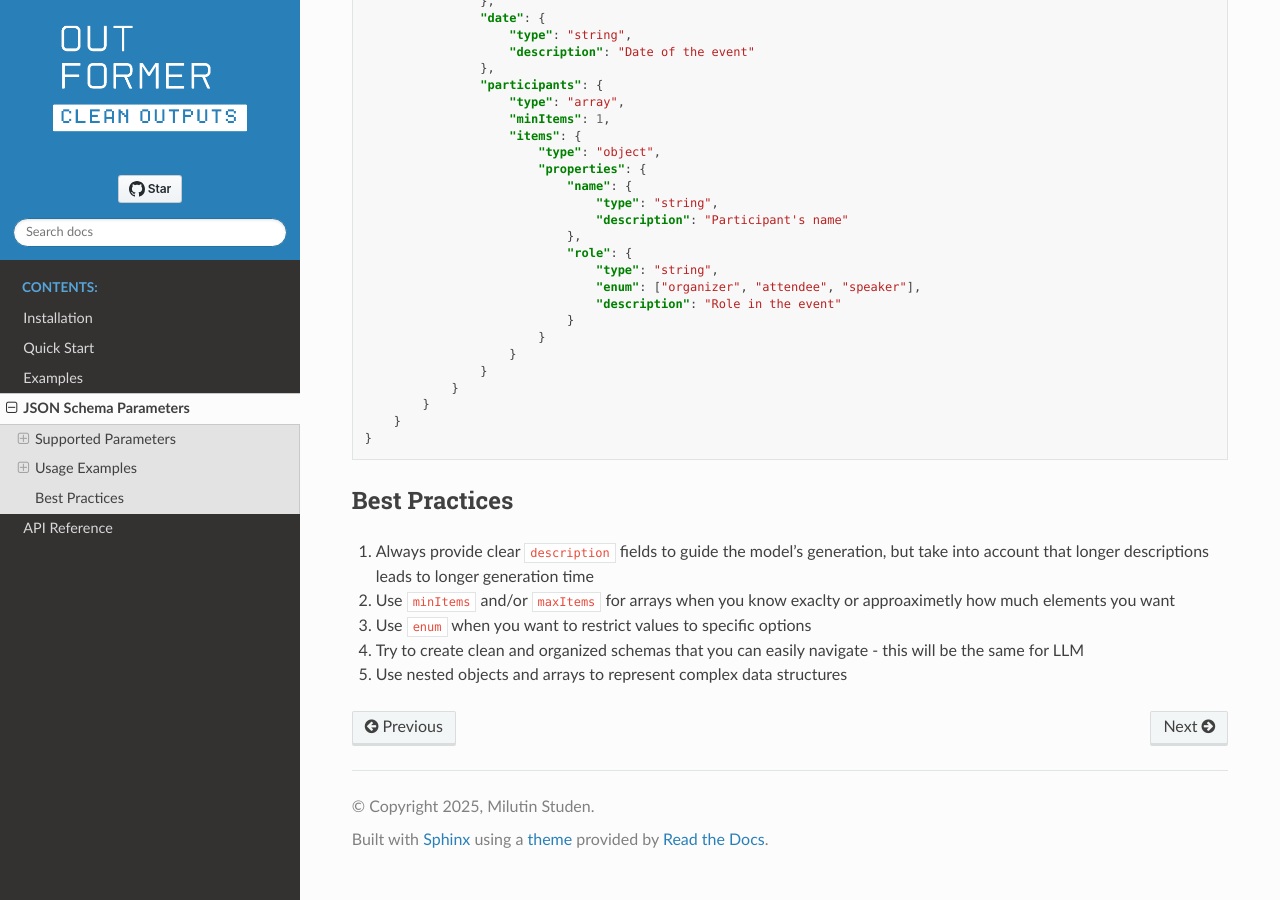
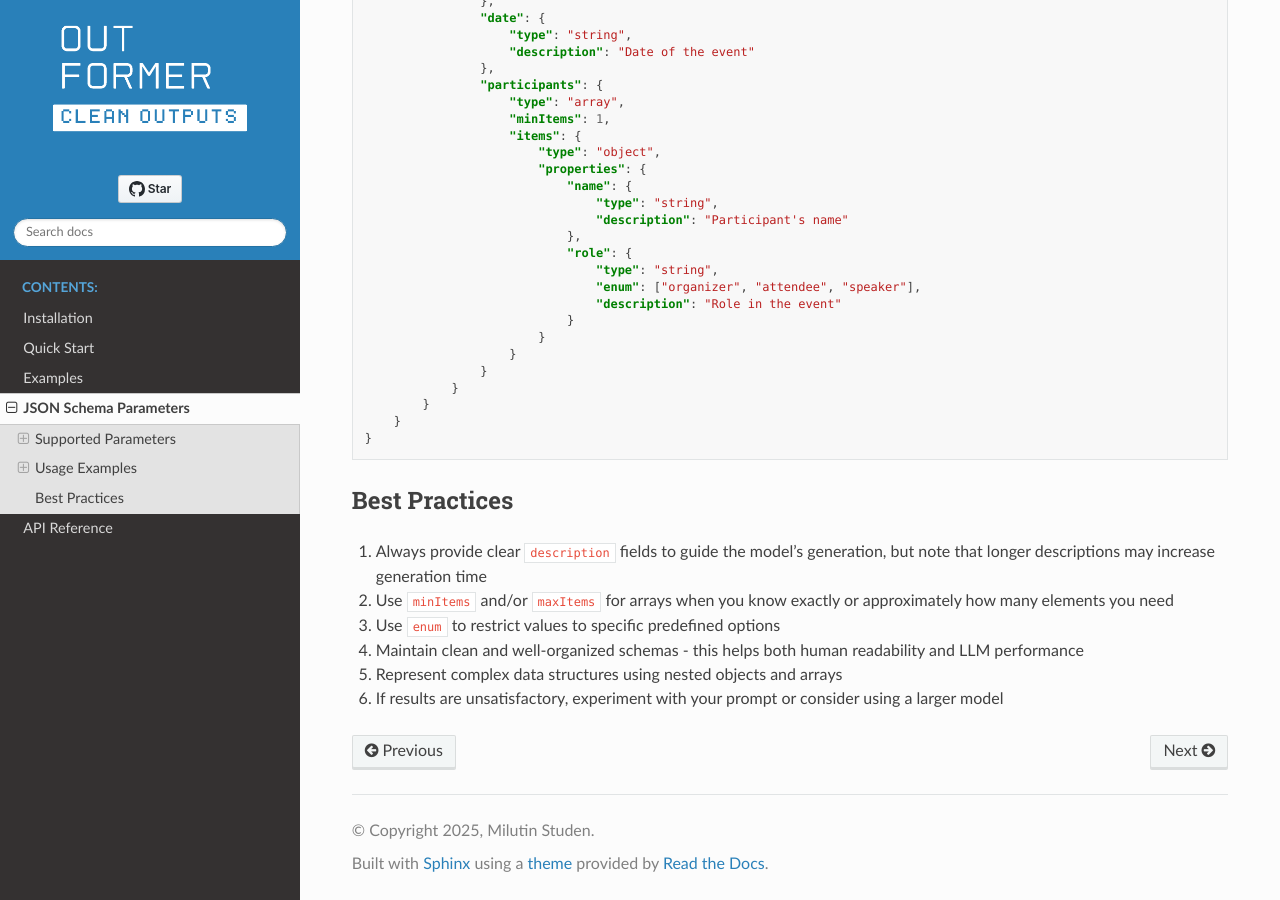
Before and after one commit to milistu/outformer, a Sphinx documentation site: the page built from docs/json_schema.md, in a window 1280 px wide and 900 px high, scrolled down 2971 px. Built offline with Sphinx 7.4.7 and the Read the Docs theme 3.1.0, drawn with Linux system fonts in a browser that asks for light colours; comment, search, counter and statistics services are not loaded.

Commit message:
Refactor recommendation section

```diff
--- a/docs/json_schema.md
+++ b/docs/json_schema.md
@@ -164,8 +164,9 @@ Outformer currently supports a subset of JSON Schema parameters to define the st
 
 ## Best Practices
 
-1. Always provide clear `description` fields to guide the model's generation, but take into account that longer descriptions leads to longer generation time
-2. Use `minItems` and/or `maxItems` for arrays when you know exaclty or approaximetly how much elements you want
-3. Use `enum` when you want to restrict values to specific options
-4. Try to create clean and organized schemas that you can easily navigate - this will be the same for LLM
-5. Use nested objects and arrays to represent complex data structures
+1. Always provide clear `description` fields to guide the model's generation, but note that longer descriptions may increase generation time
+2. Use `minItems` and/or `maxItems` for arrays when you know exactly or approximately how many elements you need
+3. Use `enum` to restrict values to specific predefined options
+4. Maintain clean and well-organized schemas - this helps both human readability and LLM performance
+5. Represent complex data structures using nested objects and arrays
+6. If results are unsatisfactory, experiment with your prompt or consider using a larger model
```
